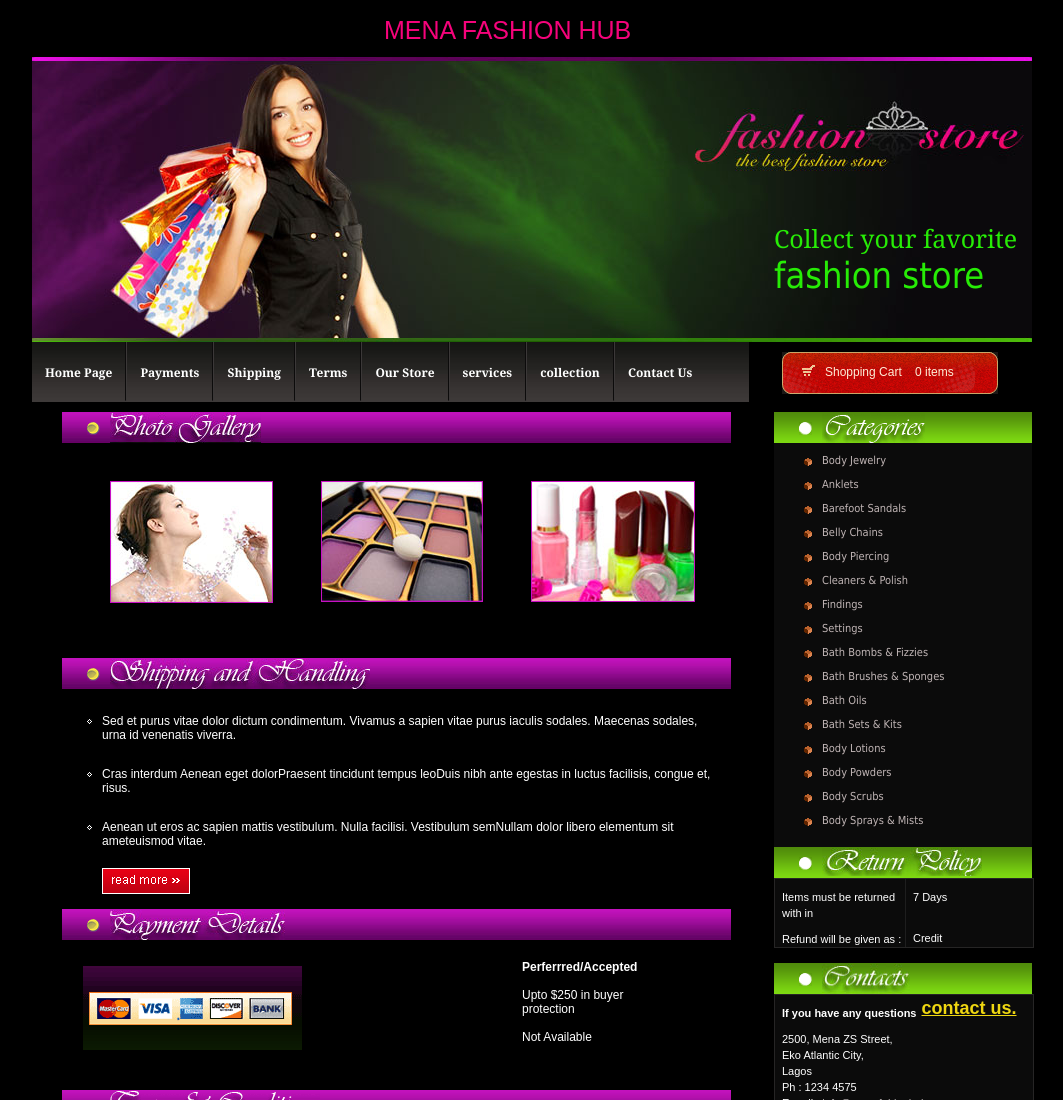
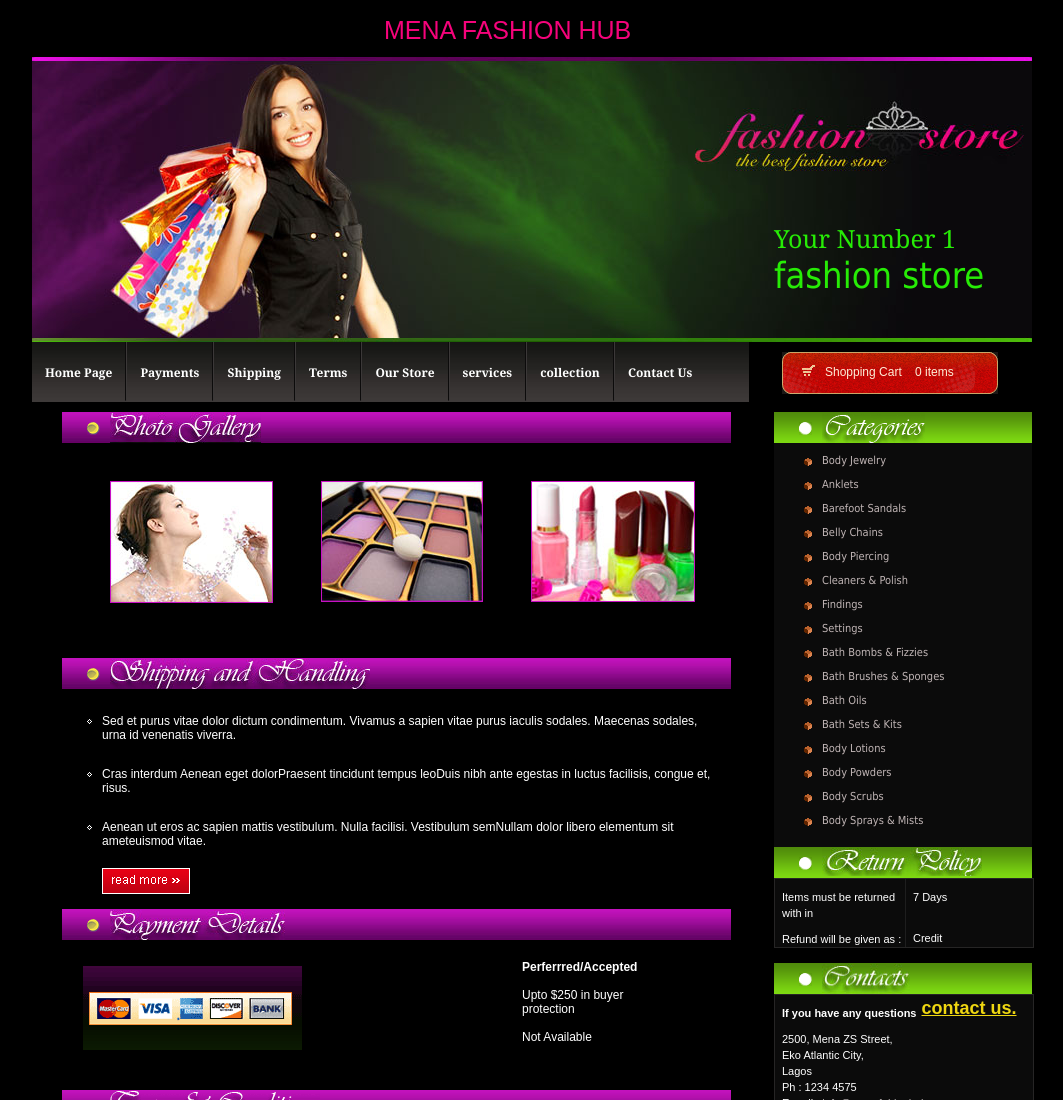
Before and after one commit to theguru1414/MenaFashionHub, a plain HTML site: page index.html in a window 1280 px wide. Shown: the top 1100 px of the page, without its empty margins (108-1171 px from the left). Drawn offline with Linux system fonts and the light colour scheme.

Commit message:
Update index.html

```diff
--- a/index.html
+++ b/index.html
@@ -11,7 +11,7 @@
     <div id="toppanel">
       <div class="tp_heading">MENA FASHION HUB</div>
       <div class="tp_bg"> <a href="#"><img src="images/tp_logo.jpg" width="329" height="71" alt="" class="tp_logo" /></a>
-        <div class="tp_txt1">Collect your favorite</div>
+        <div class="tp_txt1">Your Number 1</div>
         <div class="tp_txt2">fashion store</div>
       </div>
       <div class="fp_menutile"> <a href="#" class="menu1">Home Page</a> <img src="images/tp_divider.gif" width="2" height="59" alt="" class="tp_divider" /> <a href="#" class="menu2">Payments</a> <img src="images/tp_divider.gif" width="2" height="59" alt="" class="tp_divider" /> <a href="#" class="menu2">Shipping</a> <img src="images/tp_divider.gif" width="2" height="59" alt="" class="tp_divider" /> <a href="#" class="menu2">Terms</a> <img src="images/tp_divider.gif" width="2" height="59" alt="" class="tp_divider" /> <a href="#" class="menu2">Our Store</a> <img src="images/tp_divider.gif" width="2" height="59" alt="" class="tp_divider" /> <a href="#" class="menu2">services</a> <img src="images/tp_divider.gif" width="2" height="59" alt="" class="tp_divider" /> <a href="#" class="menu2">collection</a> <img src="images/tp_divider.gif" width="2" height="59" alt="" class="tp_divider" /> <a href="#" class="menu2"> Contact Us</a> </div>
```
